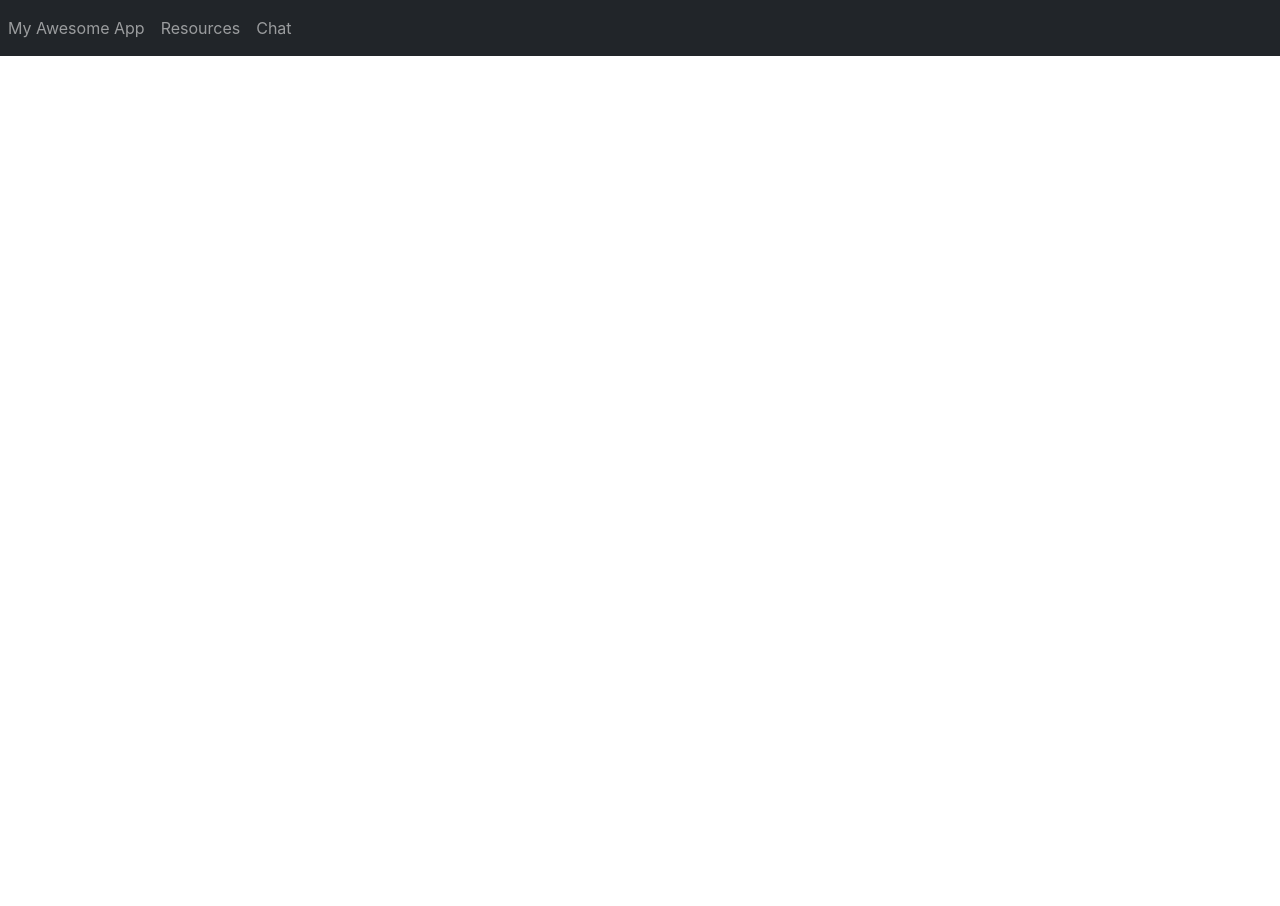
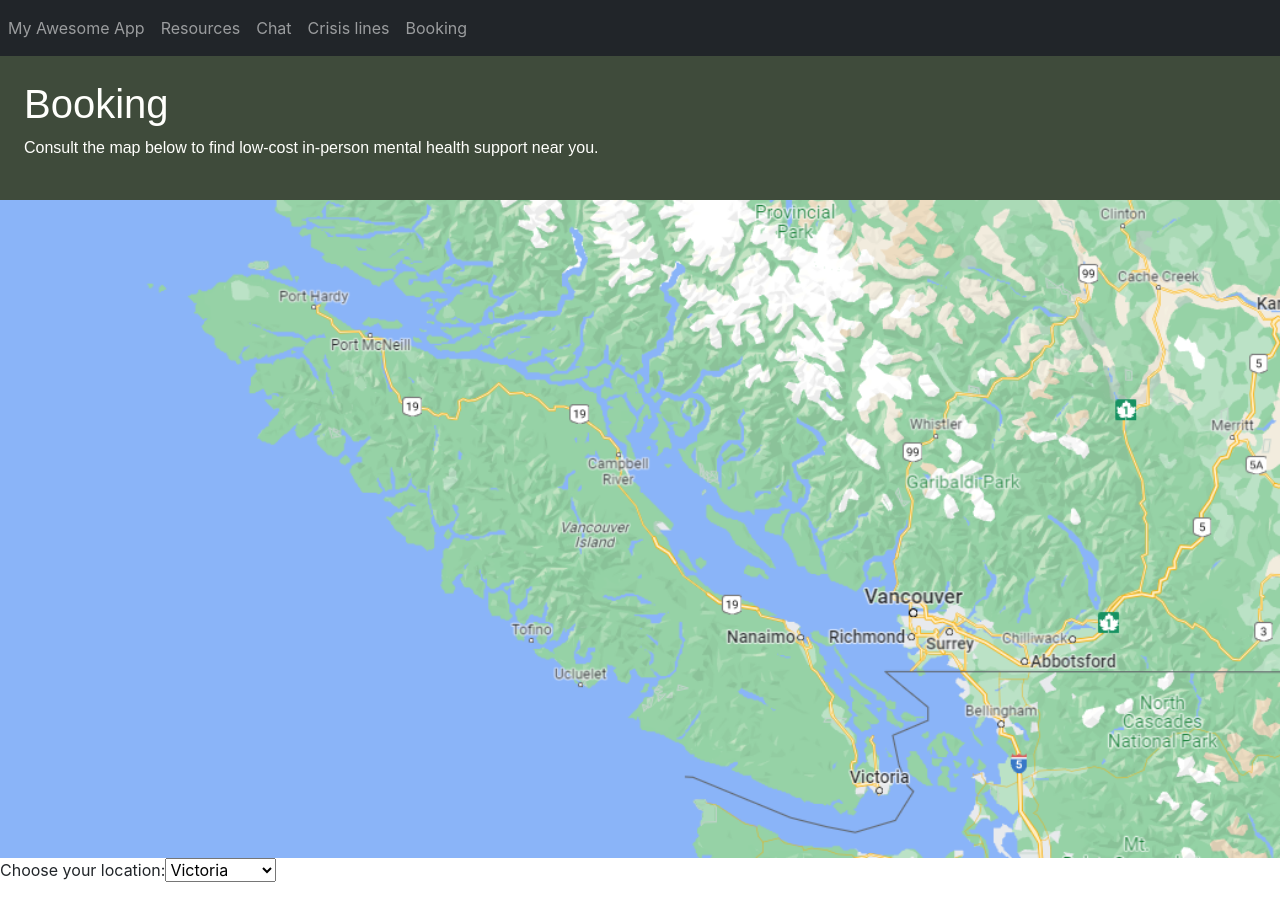
Before and after one commit to hightechu/techccelerator-2023-safespace, a React (Create React App) app: page /Booking in a window 1280 px wide. Before the commit the page ends 800 px from the top, so only its background shows below. Built offline with nearby package versions, Linux system fonts and the light colour scheme.

Commit message:
added more functions and pages

```diff
--- /dev/null
+++ b/src/components/Booking.js
@@ -0,0 +1,35 @@
+import React from 'react';
+import vanisle from './vanisle.png';
+
+ const Booking = () => {
+
+  return (
+    <div>
+    <div className="container-fluid">
+       <h1>Booking</h1>
+        <p>
+          Consult the map below to find low-cost in-person mental health support near you.
+        </p>
+    </div>
+    <img src={vanisle} alt="Map of Vancouver Island"></img>
+    <form action="/action_page.php">
+      <label for="location">Choose your location:</label>
+      <select name="location" id="location">
+        <option value="Victoria">Victoria</option>
+        <option value="Langford">Langford</option>
+        <option value="Sydney">Sydney</option>
+        <option value="Sooke">Sooke</option>
+        <option value="Duncan">Duncan</option>
+        <option value="Nanaimo">Nanaimo</option>
+        <option value="Gulf Islands">Gulf Islands</option>
+        <option value="Parksville">Parksville</option>
+        </select>
+        <br/><br/>
+    </form>
+    </div>
+
+  )
+
+}
+
+export default Booking
--- a/src/components/Chat.js
+++ b/src/components/Chat.js
@@ -3,17 +3,45 @@ import React from 'react';
  const Chat = () => {
 
   return (
+    <div>
     <div className="container-fluid">
        <h1>Chat</h1>
         <p>
           We all need someone to talk to sometimes. Chat anonymously with a peer to work through your problems and get some things off your chest.
         </p>
-
-        <form action="/url" method="GET">
-          <p>Please enter your message below:</p>
-          <input type="text"></input>
+    </div>
+    <p className="texting">
+      <strong>YOU:</strong> hello
+      <br/>
+      <br/>
+      <strong>user123:</strong>  how's your day going?
+      <br/>
+      <br/>
+      <strong>YOU:</strong> not so good i'm failing school.
+      <br/>
+      <br/>
+      <strong>user123:</strong> oh sorry wanna talk about it?
+      <br/>
+      <br/>
+      <strong>YOU:</strong> at school I just can't focus and keep failling my exams.
+      <br/>
+      <br/>
+      <strong>user123:</strong> i can relate. have you tried talking to a school counsellor?
+      <br/>
+      <br/>
+      <strong>YOU:</strong> no, i haven't. how did you cope with your problems at school?
+      <br/>
+      <br/>
+      <strong>user123:</strong> i talked to my school counsellor and she helped me talk with my teachers who helped me and i managed to not fail my classes.
+      <br/>
+      <br/>
+      <strong>YOU:</strong> okay thanks for the help, i'll try what you did.
+    </p>
+    <form action="/url" method="GET">
+          <div className="text-box"><input type="text"></input></div>
         </form>
     </div>
+
   )
 
 }
--- /dev/null
+++ b/src/components/Crisislines.js
@@ -0,0 +1,40 @@
+import React from 'react';
+
+ const Crisislines = () => {
+
+  return (
+    <div>
+    <div className="container-fluid">
+       <h1>Crisis Lines</h1>
+    </div>
+    <a href="tel:18007842433">1-800-SUICIDE</a>
+    <br/>
+    <p className="texting">Available 24/7. For individuals who are or know someone who is having thoughts of suicide.</p>
+    <a href="tel:3106789">310-Mental Health</a>
+    <br/>
+    <p className="texting">Available 24/7. For those who would like emotional support, information and/or resources specific to mental health in BC.</p>
+    <a href="tel:19006686868">Kids Help Phone</a>
+    <br/>
+    <p className="texting">Reach a professional at Kids Help Phone for free. Available 24/7.</p>
+    <a href="tel:2507232040">KUU-US Crisis Line</a>
+    <br/>
+    <p className="texting">24-hour crisis line for Indigenous people. Link will take you to the youth specific line.</p>
+    <a href="tel:18773306366">Trans Lifeline Canada</a>
+    <br/>
+    <p className="texting">24-hour crisis line for transgender indiviuals.</p>
+    <a href="tel:18005630808">VictimLinkBC</a>
+    <br/>
+    <p className="texting">Available 24/7. Provides information, referral services and immediate crisis support to victims of family and sexual violence.</p>
+    <a href="tel:6048728212">24 Hour Rape Crisis Line</a>
+    <br/>
+    <p className="texting">Free and confidential crisis intervention, referrals and information.</p>
+    <a href="tel:18006639122">Child Abuse Crisis Line BC</a>
+    <br/>
+    <p className="texting">If you or someone you know is being abused or neglected.</p>
+    </div>
+
+  )
+
+}
+
+export default Crisislines
--- a/src/components/Navigation.js
+++ b/src/components/Navigation.js
@@ -10,6 +10,10 @@ const Navigation = () => {
                     <NavLink  eventKey="1" as={Link} to="/">My Awesome App</NavLink>
                     <NavLink  eventKey="3" as={Link} to="/Resources">Resources</NavLink>
                     <NavLink  eventKey="2" as={Link} to="/Chat">Chat</NavLink>
+                    <NavLink  eventKey="4" as={Link} to="/Crisislines">Crisis lines</NavLink>
+                    <NavLink  eventKey="5" as={Link} to="/Booking">Booking</NavLink>
+
+
                 </Nav>
             </Navbar.Collapse>
         </Navbar>
--- a/src/index.css
+++ b/src/index.css
@@ -38,6 +38,7 @@ h1 {
   font-family: 'Ubuntu', sans-serif;
 }
 
+
 p {
   color: #fffffc;
   font-family: 'Ubuntu', sans-serif;
@@ -73,3 +74,15 @@ p {
 .button2 {border-radius: 4px;}
 .button3 {border-radius: 4px;}
 .button4 {border-radius: 4px;}
+
+.text-box {
+  margin: 100px 25px 25px 100px;
+}
+
+p.texting {
+  color: black !important;
+}
+
+img {
+  width: 100%;
+}
--- a/src/index.js
+++ b/src/index.js
@@ -15,6 +15,8 @@ import Resources from "./components/Resources";
 import App from './App';
 import AddDataSample from './components/AddDataSample';
 import Chat from './components/Chat'
+import Crisislines from './components/Crisislines'
+import Booking from './components/Booking'
 
 const root = ReactDOM.createRoot(document.getElementById('root'));
 // Add routes after line 30
@@ -30,6 +32,9 @@ root.render(
             <Route path='/Resources' element={<Resources/>}/>
             <Route path='/adddatasample' element={<AddDataSample/>}/>
             <Route path='/Chat' element={<Chat/>}/>
+            <Route path='/Crisislines' element={<Crisislines/>}/>
+            <Route path='/Booking' element={<Booking/>}/>
+
         </Routes>
     </BrowserRouter>
   </React.StrictMode>,
```
Also changed, not shown: src/components/vanisle.png (added).
